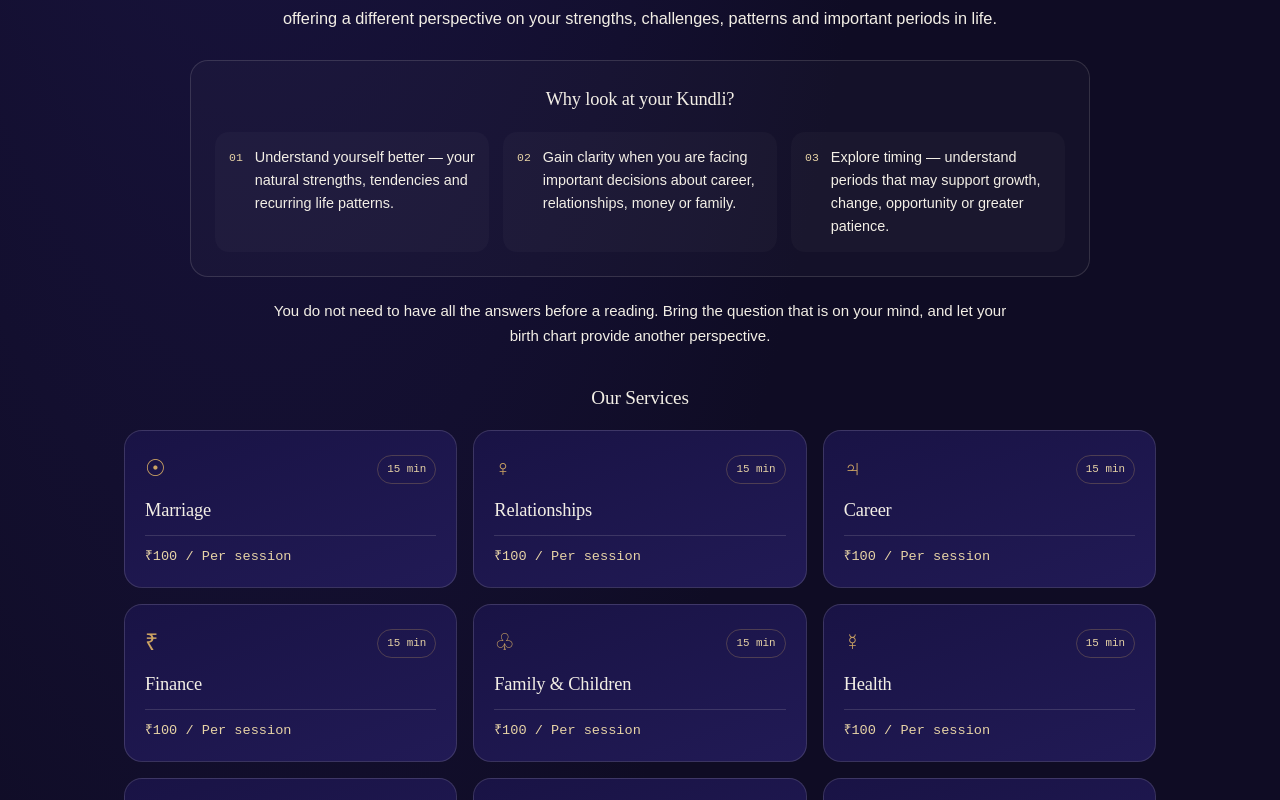
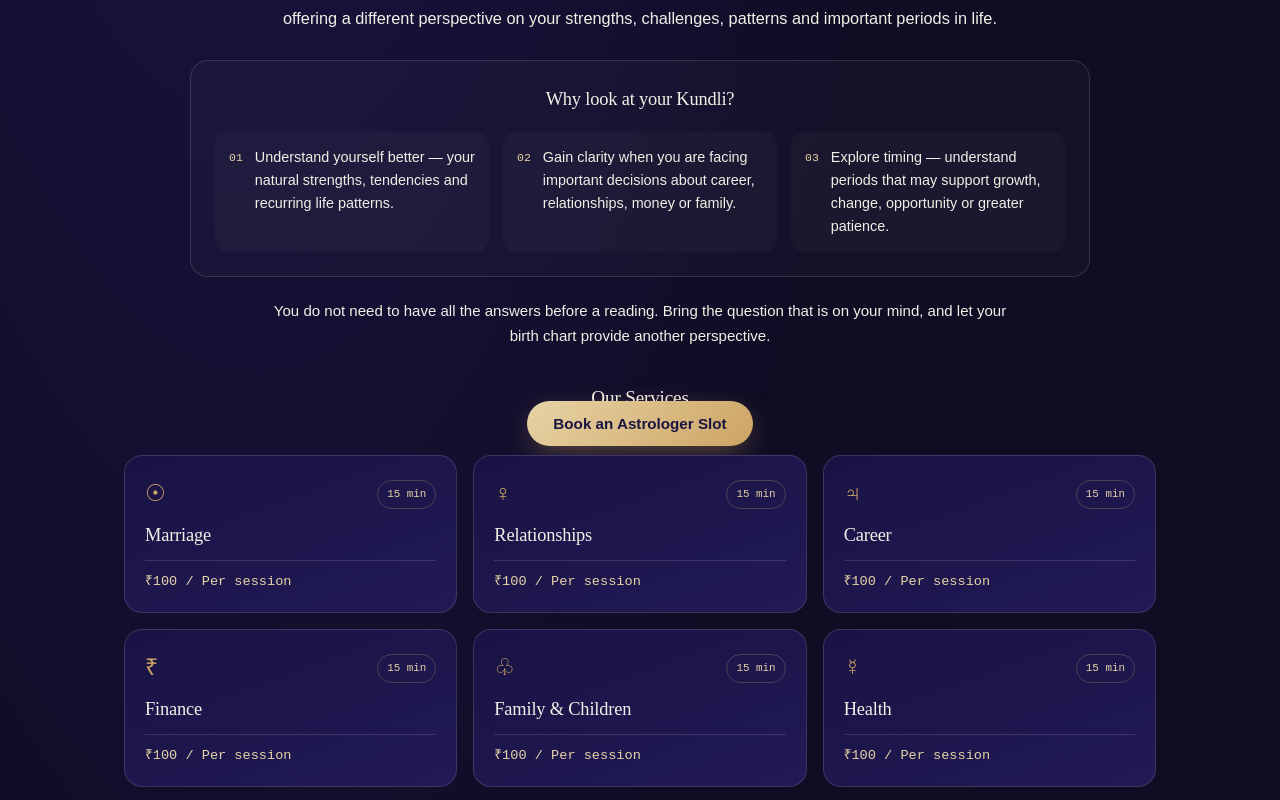
Before and after one commit to anuradha55/nakshatra-readings-gemini, a Next.js app: page / in a window 1280 px wide. Shown: the part 2000-2800 px from the top of the page. Built offline with nearby package versions, Linux system fonts and the light colour scheme; no server answers; the database is empty.

Commit message:
Add astrologer booking CTA to services

```diff
--- a/components/Services.tsx
+++ b/components/Services.tsx
@@ -82,6 +82,7 @@ export default function Services({ language }: { language: Language }) {
 
         <div className="services-choice">
           <h3>{content.choose}</h3>
+          <a href="#booking" className="btn-primary">{language === "hi" ? "ज्योतिषी स्लॉट बुक करें" : language === "mr" ? "ज्योतिषी स्लॉट बुक करा" : "Book an Astrologer Slot"}</a>
         </div>
 
         <div className="service-grid service-grid-all">
```
